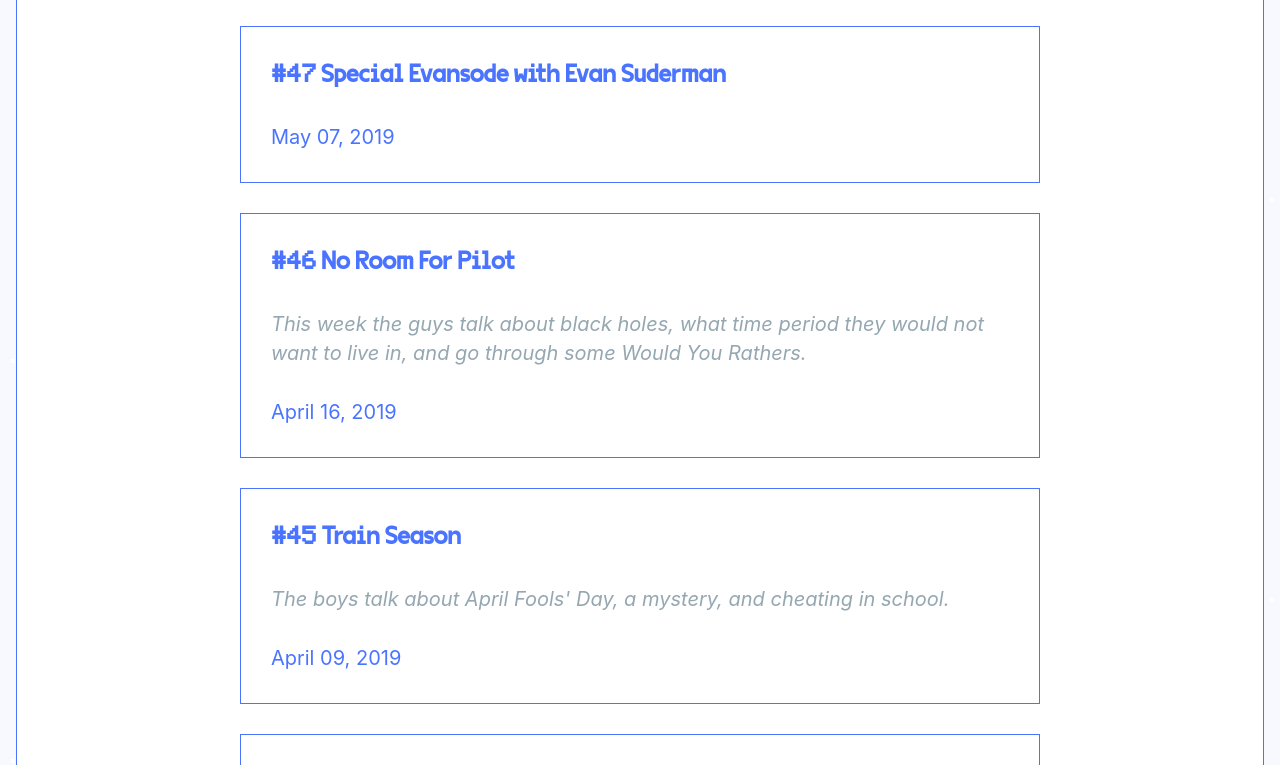
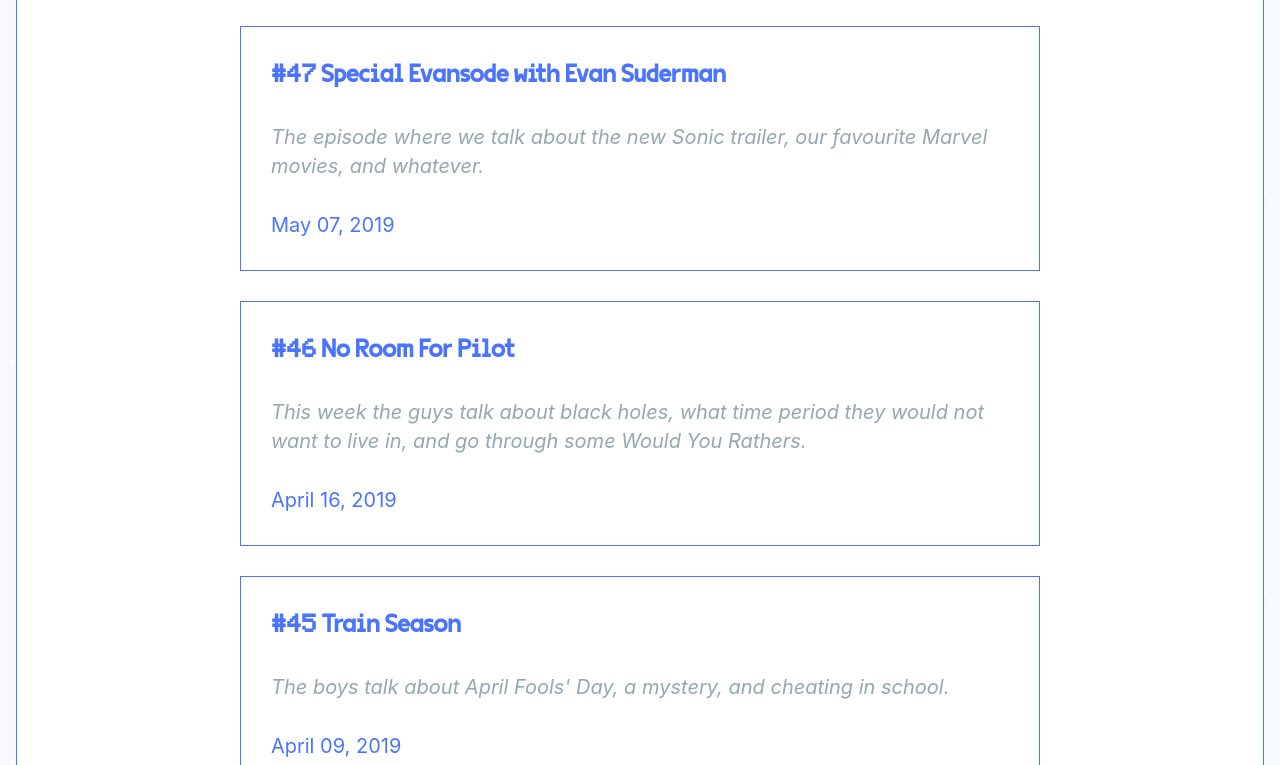
Before and after one commit to jondueck/whatevertown, a Jekyll site: the page built from index.html, in a window 1280 px wide and 900 px high, scrolled down 1089 px, cut to the strip 135-900 px from the top of the window. Built offline with Jekyll 4.4.1, drawn with Linux system fonts in a browser that asks for light colours; some web fonts are replaced; the list of posts is cut into pages by our own code.

Commit message:
Updated 47

```diff
--- a/_posts/episode/2019-05-07-47.markdown
+++ b/_posts/episode/2019-05-07-47.markdown
@@ -7,6 +7,8 @@
 - Burger King
 - Sonic
 - Avengers
+summary: The episode where we talk about the new Sonic trailer, our favourite Marvel
+  movies, and whatever.
 explicit: 'no'
 season: 2
 episode_type: full
@@ -15,6 +17,15 @@
 
 “Thanos is bald and he's *fit*”
 
+
+## Links
+- [Sonic trailer](https://www.youtube.com/watch?v=FvvZaBf9QQI)
+- [Burger King's #FeelYourWay campaign](https://www.vox.com/the-goods/2019/5/2/18527110/burger-king-unhappy-meals-steakumms-sad-brand-twitter)
+- Lynette Giesbrecht – guest on [Episode 37](https://whatevertown.com/2019/02/05/number-37/) – started a podcast: Version Five](https://open.spotify.com/show/4gficl1UZPXD92DAjhna5p?si=QX_YL7xzQJyuZub90T1lzA).
+- [Tyler Huckabee](https://twitter.com/tylerhuckabee)'s [Marvel MCU primer](https://docs.google.com/presentation/d/e/2PACX-1vQ-zp10CSiWnW698oXyex9zKw--DVL4vDmjKEDxaU254F3Rre2ALINWT6SpAf6eU5p0UN-PdGNWl4C-/pub?start=false&loop=false&delayms=60000&slide=id.p)
+
+## Recommendations
+
 Jon: [Cape Town](https://twitter.com/capetownpod)
 Ryan: [*I Love You. It's a Fever Dream* by The Tallest Man on Earth](https://open.spotify.com/album/21iUYmZgiaPv5xvfTYKqRs?si=DfHfcYKHTuiApb3h81H_Yg), [People by Hillsong UNITED](https://open.spotify.com/album/2YRlXTl0heTfVc5oWmGLsg?si=IZ4TCxRrR6ahzvLJ0ROkhg)
 Tim: [Cuphead](http://www.cupheadgame.com/)
```
